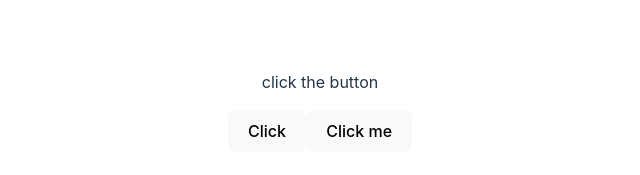
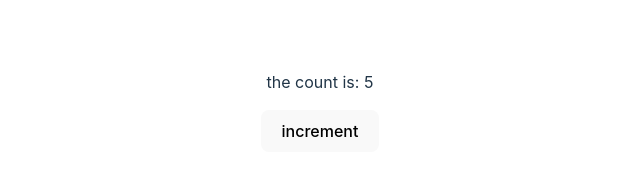
Before and after one commit to akosilar/create-react, a React (Vite) app in the folder first-react-app/: page / in a window 1280 px wide. Shown: the part 297-472 px from the top of the page, without its empty margins (320-960 px from the left). Built offline with nearby package versions, Linux system fonts and the light colour scheme.

Commit message:
worked with usestate

```diff
--- a/first-react-app/src/App.jsx
+++ b/first-react-app/src/App.jsx
@@ -14,6 +14,7 @@ import ShoppingList from './ShoppingList'
 // import PropertyList from './PropertyList'
 import Clicker from './Clicker'
 import Form from './Form'
+import Counter from './Counter'
 
 const data = [
   { id: 1, item: 'eggs', quantity: 12, completed: false },
@@ -37,9 +38,9 @@ function App() {
   return (
     <div>
       {
-
+        <Counter />
         // <Form />
-        <Clicker message="please stop clicking me" buttonText="Click me" />
+        // <Clicker message="please stop clicking me" buttonText="Click me" />
         // <PropertyList properties={properties} />
         // <ShoppingList items={data} />
       }
--- /dev/null
+++ b/first-react-app/src/Counter.jsx
@@ -0,0 +1,15 @@
+import { useState } from "react"
+
+export default function Counter() {
+    const [num, setNum] = useState(5)
+
+    const changeNum = () => {
+        setNum(num+1)
+    }
+    return (
+        <div>
+            <p>the count is: {num}</p>
+            <button onClick={changeNum}>increment</button>
+        </div>
+    )
+}
```
